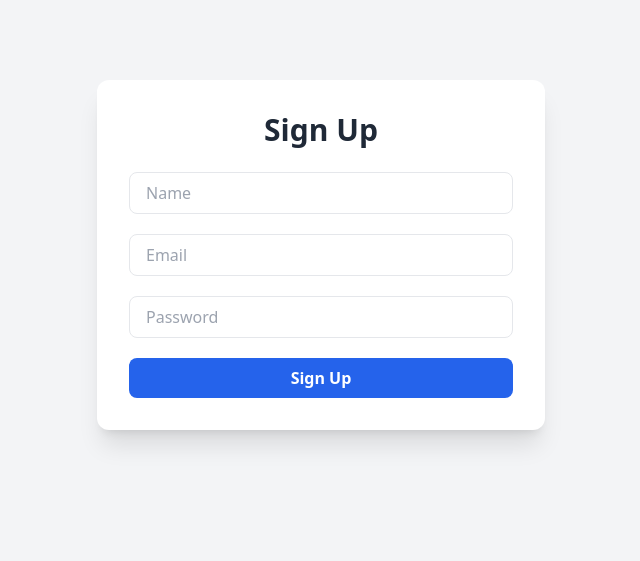
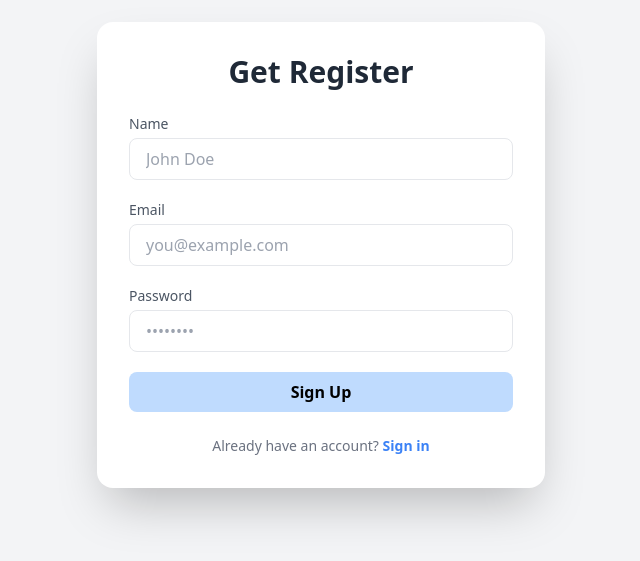
Before and after one commit to mubashar-mizA/inventory-control-next, a Next.js app: page /pages/register in a window 1280 px wide. Shown: the part 145-706 px from the top of the page, without its empty margins (319-959 px from the left). Built offline with nearby package versions, Linux system fonts and the light colour scheme.

Commit message:
updating app/pages/register/page.jsx

```diff
--- a/app/pages/register/page.jsx
+++ b/app/pages/register/page.jsx
@@ -26,7 +26,6 @@ export default function RegisterPage() {
             const data = await res.json();
             if (!res.ok) throw new Error(data.message || 'Registration failed');
 
-            // Redirect to OTP verification page with email as query
             router.push(`/pages/otp-verification?email=${encodeURIComponent(email)}`);
         } catch (err) {
             setError(err.message);
@@ -36,46 +35,68 @@ export default function RegisterPage() {
     };
 
     return (
-        <div className="flex min-h-screen items-center justify-center p-6 bg-gray-100">
-            <div className="w-full max-w-md rounded-xl bg-white p-8 shadow-xl">
-                <h2 className="mb-6 text-center text-3xl font-bold text-gray-800">Sign Up</h2>
+        <div className="flex min-h-screen items-center justify-center bg-gray-100 px-4">
+            <div className="w-full max-w-md rounded-2xl bg-white p-8 shadow-2xl">
+                <h2 className="mb-6 text-center text-3xl font-extrabold text-gray-800">
+                    Get Register
+                </h2>
 
-                {error && <p className="mb-4 text-red-500">{error}</p>}
+                {error && (
+                    <p className="mb-4 text-center text-sm text-red-600">{error}</p>
+                )}
 
                 <form onSubmit={handleRegistration} className="space-y-5">
+                    <div>
+                        <label className="block text-sm font-medium text-gray-600 mb-1">Name</label>
                         <input
                             type="text"
-                        placeholder="Name"
                             value={name}
                             onChange={(e) => setName(e.target.value)}
                             required
-                        className="w-full rounded-lg border px-4 py-2"
+                            className="w-full rounded-lg border px-4 py-2 outline-none focus:ring-2 focus:ring-blue-400"
+                            placeholder="John Doe"
                         />
+                    </div>
+
+                    <div>
+                        <label className="block text-sm font-medium text-gray-600 mb-1">Email</label>
                         <input
                             type="email"
-                        placeholder="Email"
                             value={email}
                             onChange={(e) => setEmail(e.target.value)}
                             required
-                        className="w-full rounded-lg border px-4 py-2"
+                            className="w-full rounded-lg border px-4 py-2 outline-none focus:ring-2 focus:ring-blue-400"
+                            placeholder="you@example.com"
                         />
+                    </div>
+
+                    <div>
+                        <label className="block text-sm font-medium text-gray-600 mb-1">Password</label>
                         <input
                             type="password"
-                        placeholder="Password"
                             value={password}
                             onChange={(e) => setPassword(e.target.value)}
                             required
-                        className="w-full rounded-lg border px-4 py-2"
+                            className="w-full rounded-lg border px-4 py-2 outline-none focus:ring-2 focus:ring-blue-400"
+                            placeholder="••••••••"
                         />
+                    </div>
 
                     <button
                         type="submit"
                         disabled={loading}
-                        className="w-full bg-blue-600 text-white font-semibold py-2 rounded-lg hover:bg-blue-700 transition"
+                        className="w-full bg-blue-200 text-black font-bold py-2 rounded-lg hover:bg-blue-400 transition"
                     >
                         {loading ? 'Registering...' : 'Sign Up'}
                     </button>
                 </form>
+
+                <p className="mt-6 text-center text-sm text-gray-500">
+                    Already have an account?{" "}
+                    <a href="/pages/login" className="font-semibold text-blue-500 hover:underline">
+                        Sign in
+                    </a>
+                </p>
             </div>
         </div>
     );
```
Lines whose indentation alone changed are shown as unchanged.
